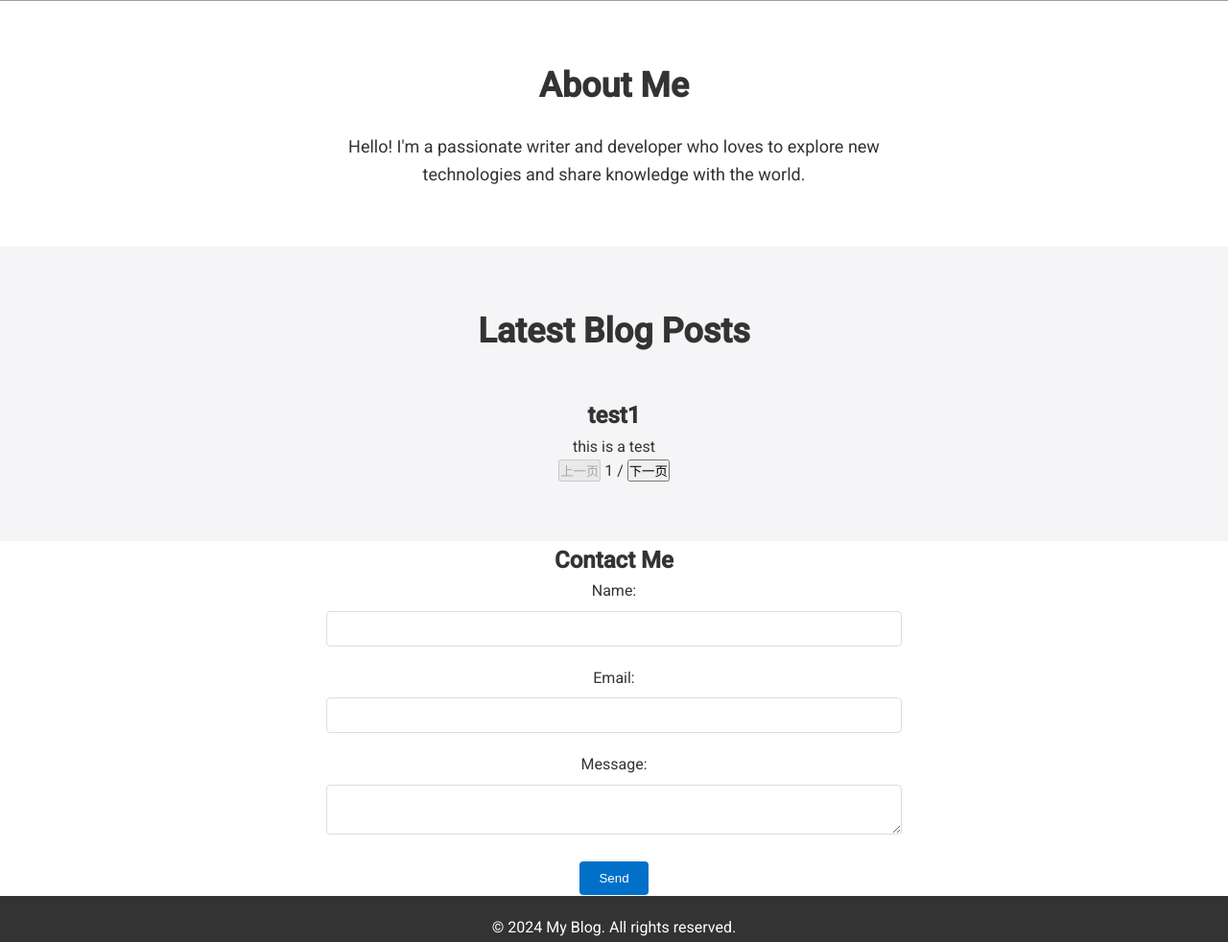
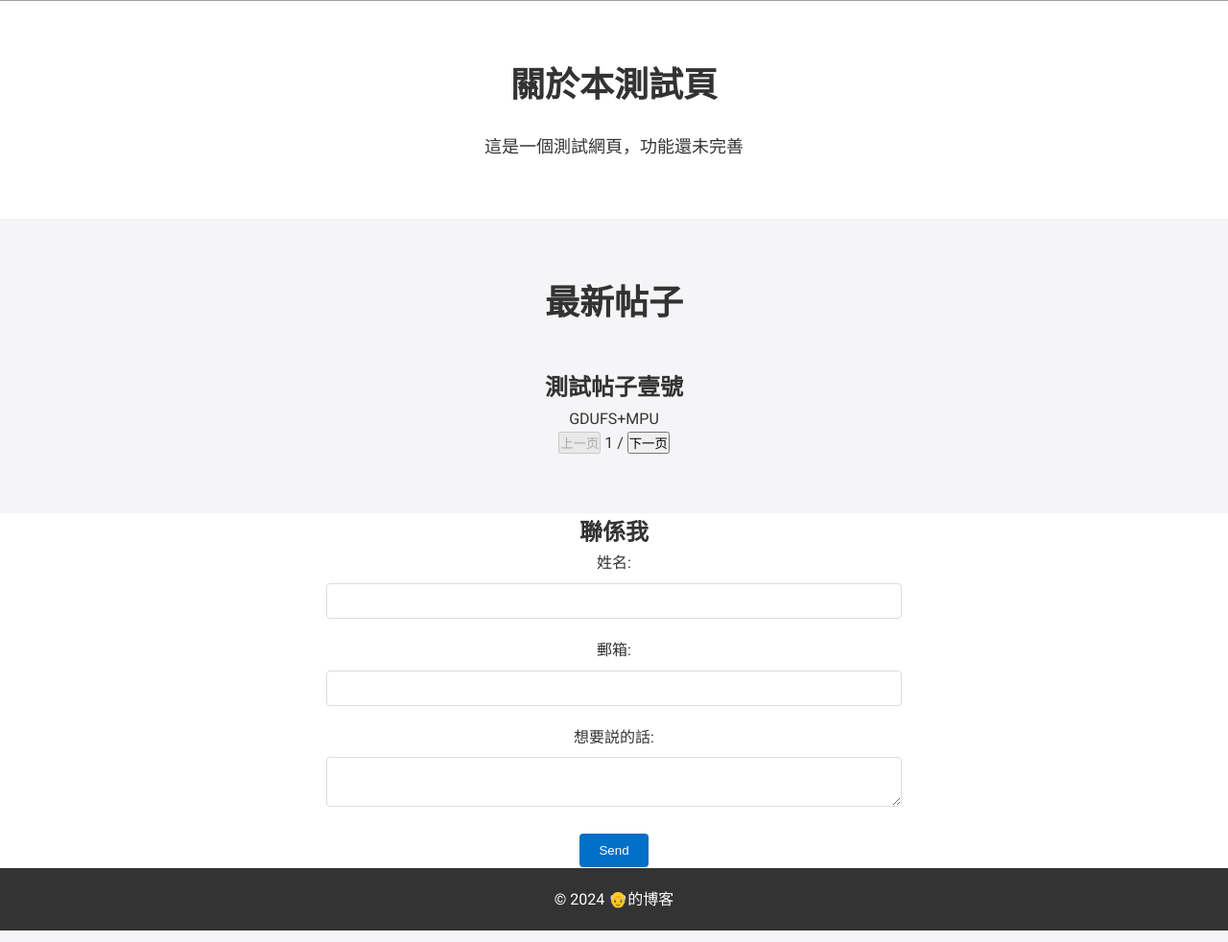
Before and after one commit to JulianChildon/juliuslin-s_blog_test, a plain HTML site: page index.html in a window 1280 px wide. Shown: the part 900-1882 px from the top of the page at 96% size. Drawn offline with Linux system fonts and the light colour scheme; sample sign-in values are in the browser's storage; grey boxes are pictures that could not be loaded.

Commit message:
登出完善

```diff
--- a/index.html
+++ b/index.html
@@ -34,20 +34,20 @@
     <section id="home" class="hero">
         <div class="hero-content">
             <h1>欢迎来到我的博客</h1>
-            <p>A place where I share my thoughts, projects, and ideas.</p>
+            <p>精彩就在前头！</p>
         </div>
     </section>
 
     <section id="about" class="about-section">
-        <h2>About Me</h2>
-        <p>Hello! I'm a passionate writer and developer who loves to explore new technologies and share knowledge with the world.</p>
+        <h2>關於本測試頁</h2>
+        <p>這是一個測試網頁，功能還未完善</p>
     </section>
 
     <section id="blog" class="blog-section">
-        <h2>Latest Blog Posts</h2>
+        <h2>最新帖子</h2>
         <div id="blog-posts-container">
-            <h1>test1</h1>
-            <p>this is a test</p>
+            <h1>測試帖子壹號</h1>
+            <p>GDUFS+MPU</p>
             <!-- 动态加载博客帖子 -->
         </div>
 
@@ -60,15 +60,15 @@
     </section>
 
     <section id="contact" class="contact-section">
-        <h2>Contact Me</h2>
+        <h2>聯係我</h2>
         <form action="#" method="post">
-            <label for="name">Name:</label>
+            <label for="name">姓名:</label>
             <input type="text" id="name" name="name" required>
 
-            <label for="email">Email:</label>
+            <label for="email">郵箱:</label>
             <input type="email" id="email" name="email" required>
 
-            <label for="message">Message:</label>
+            <label for="message">想要説的話:</label>
             <textarea id="message" name="message" required></textarea>
 
             <button type="submit">Send</button>
@@ -76,7 +76,7 @@
     </section>
 
     <footer class="footer">
-        <p>© 2024 My Blog. All rights reserved.</p>
+        <p>© 2024 👴的博客</p>
     </footer>
 
     <script src="scripts.js"></script>
--- a/scriptss.js
+++ b/scriptss.js
@@ -122,3 +122,7 @@ document.getElementById('create-post-form').addEventListener('submit', function(
     alert("博客发布成功！");
     window.location.href = 'index.html';
 });
+document.getElementById('logout-button').addEventListener('click', function() {
+    sessionStorage.removeItem('loggedIn'); // 清除登录状态
+    window.location.href = "login.html"; // 重定向回登录页面
+});
```
Also changed, not shown: publish.html (+1 -1 lines).
